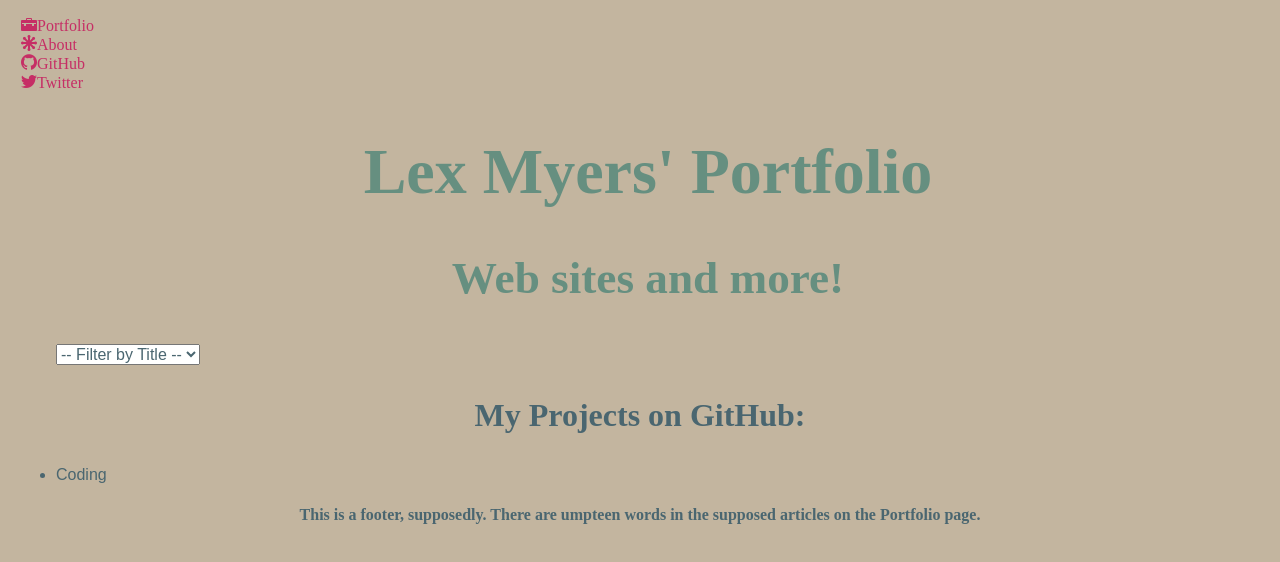
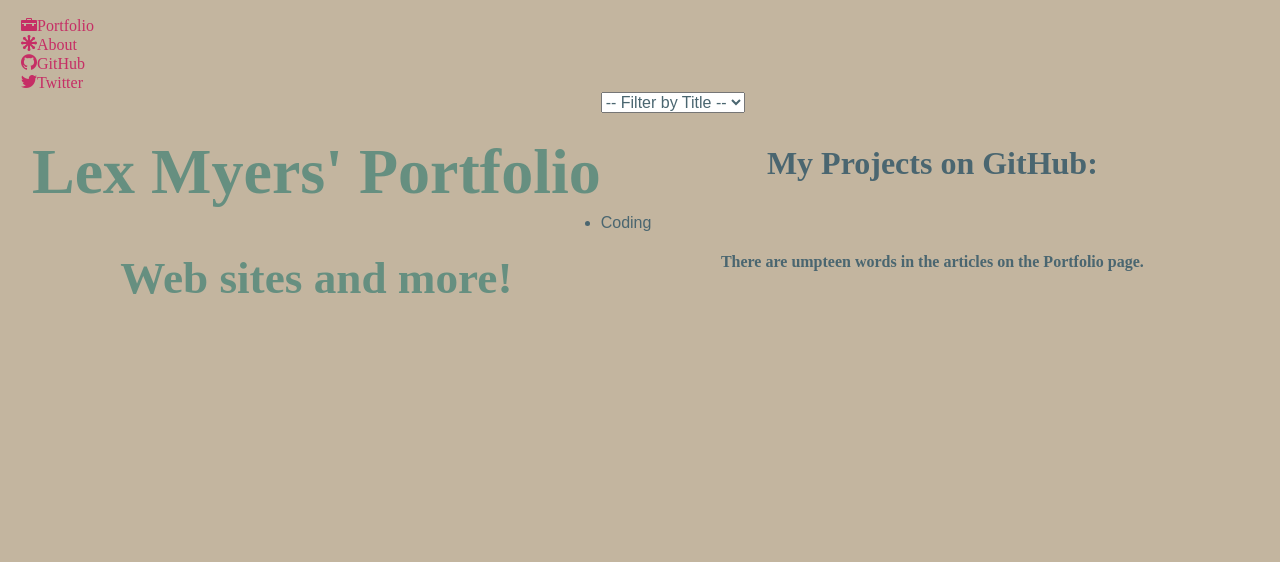
Before and after one commit to lexm/portfolio, a website: page index.html in a window 1280 px wide. Drawn offline with Linux system fonts and the light colour scheme; files whose address does not match are found by name; a web font is replaced by a local one.

Commit message:
hb icon now steady; updated footer

```diff
--- a/css/modules.css
+++ b/css/modules.css
@@ -1,11 +1,12 @@
 .heading-main {
-  /*float: left;*/
+  float: left;
   padding: 0 0 .2em 1em;
 }
 
 .icon-menu {
   /*margin-right: 1em;*/
   /*width: 1.5em;*/
+  font-size: 2em;
   float: right;
 }
 
--- a/index.html
+++ b/index.html
@@ -74,9 +74,9 @@
       </section>
     </main>
     <footer>
-      <h4>This is a footer, supposedly. There are
+      <h4>There are
         <span id="count">umpteen</span>
-         words in the supposed articles on the Portfolio page.
+         words in the articles on the Portfolio page.
        </h4>
     </footer>
     <script type="text/javascript" src="vendor/js/jquery-2.1.4.js"></script>
```
